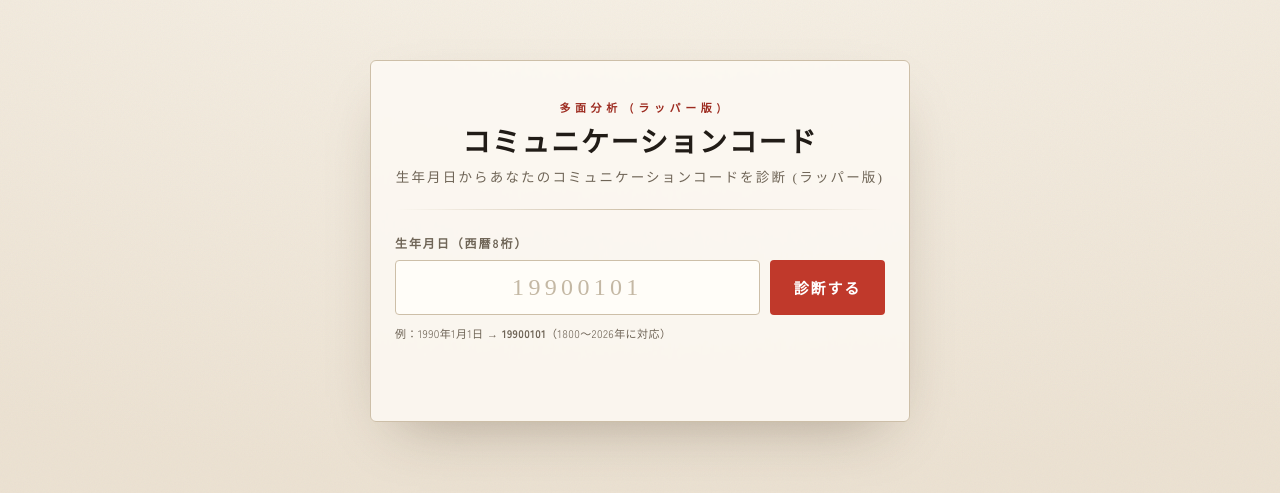
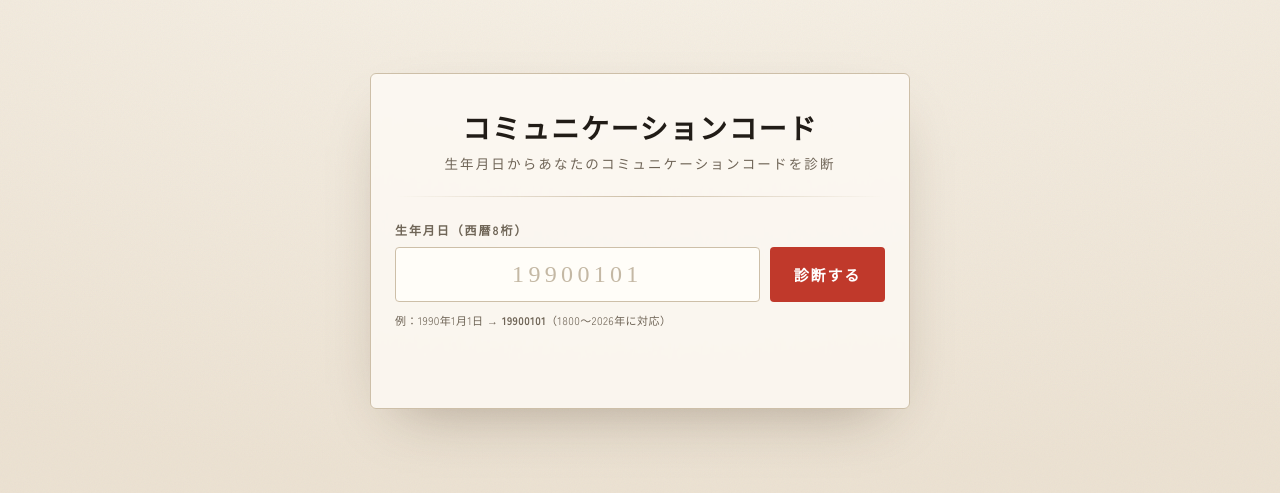
Before and after one commit to namonamo04/12animal, a website: page 1st-2nd-3rd-wrapper/index.html in a window 1280 px wide. Shown: the part 159-652 px from the top of the page. Drawn offline with Linux system fonts and the light colour scheme; a web font is replaced by a local one.

Commit message:
Remove eyebrow and (ラッパー版) labels from title/eyebrow in wrapper pages

```diff
--- a/1st-2nd-3rd-wrapper/index.html
+++ b/1st-2nd-3rd-wrapper/index.html
@@ -360,9 +360,8 @@
 
 <body>
   <main class="card">
-    <div class="eyebrow">多面分析 (ラッパー版)</div>
     <h1>コミュニケーションコード<span class="small"><span style="display: inline-block;">生年月日からあなたの</span><span
-          style="display: inline-block;">コミュニケーションコードを診断 (ラッパー版)</span></span></h1>
+          style="display: inline-block;">コミュニケーションコードを診断</span></span></h1>
     <div class="rule"></div>
 
     <div class="form-group">
```
Also changed, not shown: 1st-wrapper/index.html (+1 -2 lines).
